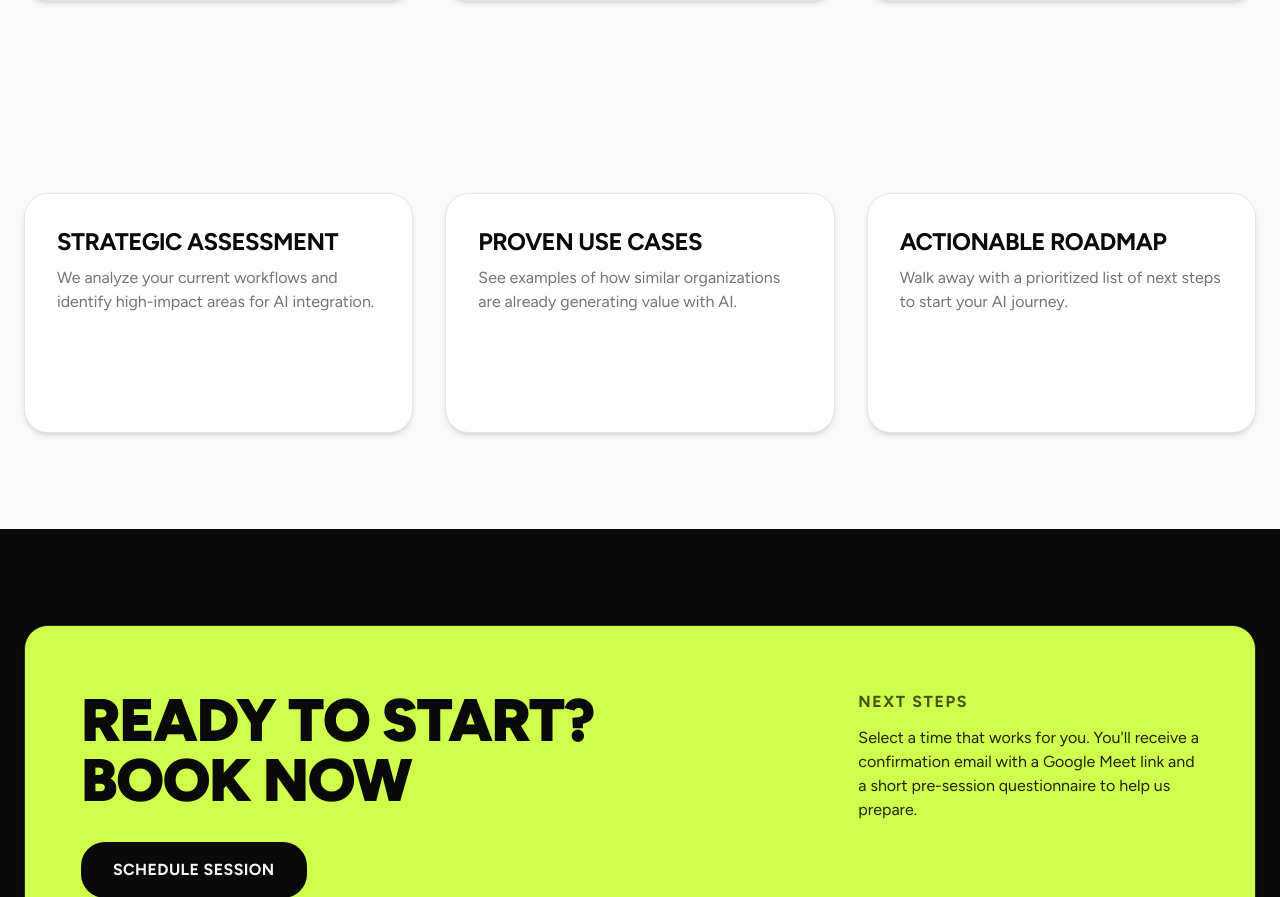
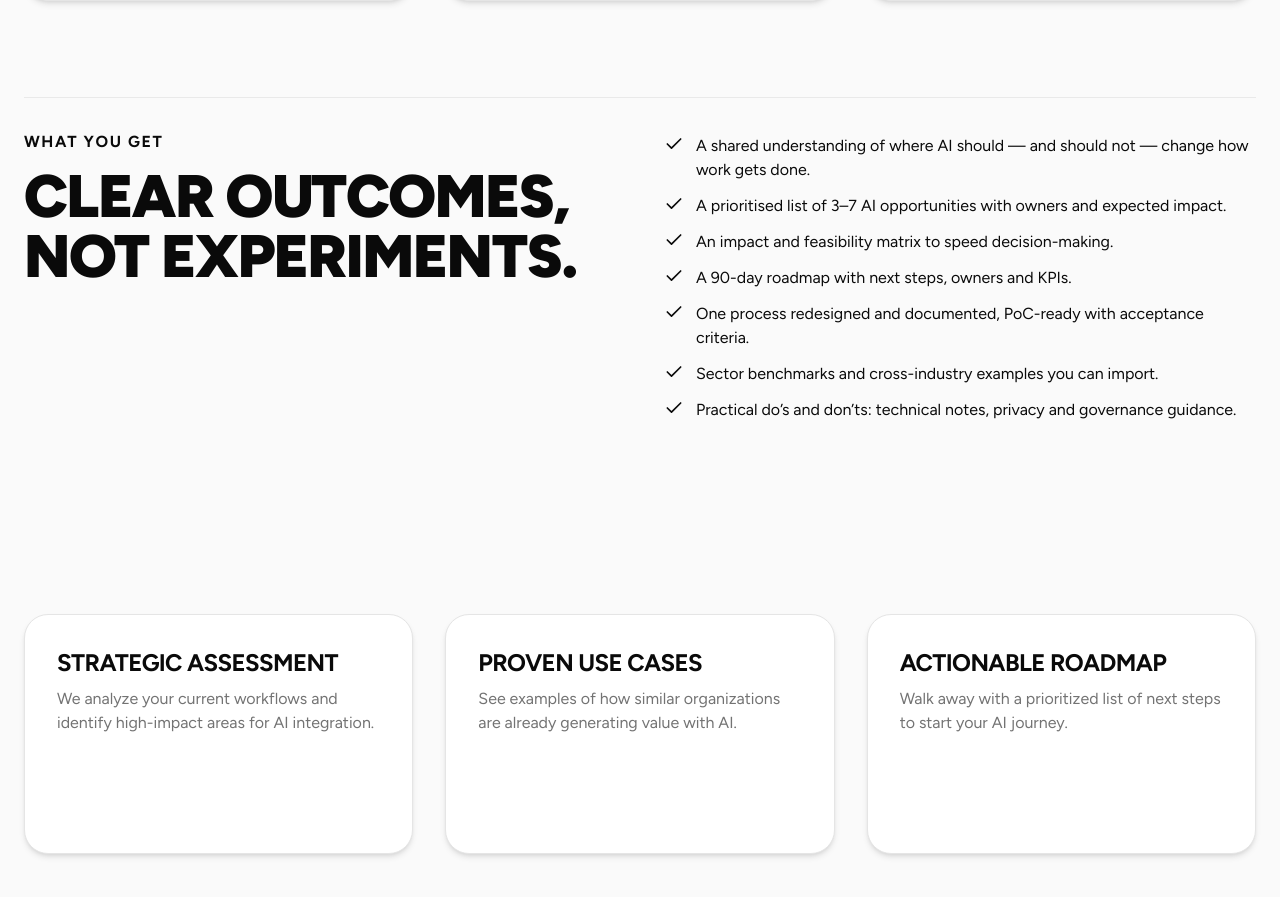
Before and after one commit to jaap-paaj/toc-website, a Next.js app: page /ai-opportunity-scan in a window 1280 px wide. Shown: the part 1823-2720 px from the top of the page. Built offline with nearby package versions, Linux system fonts and the light colour scheme; no server answers.

Commit message:
Feat: Add canonical 'How it works' section to AI Opportunity Scan

```diff
--- /dev/null
+++ b/src/app/_components/ai-opportunity-scan/modules/ScanWhatYouGetModule.tsx
@@ -0,0 +1,51 @@
+"use client";
+
+import { cn } from "@/lib/utils";
+import { spacing } from "@/design-system/tokens/spacing";
+import { typography } from "@/design-system/tokens/typography";
+import { scanContent } from "@/app/_content/ai-opportunity-scan";
+import { SectionEyebrow } from "@/design-system/components/SectionEyebrow";
+import { Heading, Text } from "@/design-system/components/Typography";
+import { CheckIcon } from "lucide-react";
+
+export function ScanWhatYouGetModule() {
+    return (
+        <section className={cn("w-full tone-light bg-background text-foreground", spacing.modulePadBottom.m)}>
+            <div className={cn("container mx-auto")}>
+                {/* Manual Split Layout (Reusing About/Approach "SectionHeader variant=split" logic) */}
+                <div className={cn(
+                    "w-full border-t border-border/80 pt-6 md:pt-8", /* lint:allowed - Divider manual spacing matching SectionHeader */
+                    "grid grid-cols-1 md:grid-cols-2 gap-6 md:gap-8 lg:gap-12 text-left" /* Split Standard */
+                )}>
+                    {/* Left Column: Identity */}
+                    <div className={spacing.stackSm}>
+                        <SectionEyebrow className={typography.variants.meta.eyebrow}>
+                            {scanContent.whatYouGet.eyebrow}
+                        </SectionEyebrow>
+                        <Heading
+                            level={2}
+                            size="section"
+                            className={cn("text-foreground max-w-xl")}
+                        >
+                            {scanContent.whatYouGet.title}
+                        </Heading>
+                    </div>
+
+                    {/* Right Column: Narrative (Checklist) */}
+                    <div className={cn("flex flex-col justify-start md:pt-1")}> {/* lint:allowed - Optical alignment matching SectionHeader */}
+                        <ul className={spacing.stackSm}>
+                            {scanContent.whatYouGet.description.map((item, i) => (
+                                <li key={i} className={cn("flex items-start gap-3")}> {/* lint:allowed - Checklist row gap */}
+                                    <CheckIcon className={cn("w-5 h-5 text-foreground shrink-0 mt-0.5")} /* lint:allowed - light variant checklist */ />
+                                    <Text className={typography.variants.body.md}>
+                                        {item}
+                                    </Text>
+                                </li>
+                            ))}
+                        </ul>
+                    </div>
+                </div>
+            </div>
+        </section>
+    );
+}
--- a/src/app/_content/ai-opportunity-scan.ts
+++ b/src/app/_content/ai-opportunity-scan.ts
@@ -60,6 +60,19 @@ export const scanContent = {
             }
         ]
     },
+    whatYouGet: {
+        eyebrow: "What you get",
+        title: "Clear outcomes, not experiments.",
+        description: [
+            "A shared understanding of where AI should — and should not — change how work gets done.",
+            "A prioritised list of 3–7 AI opportunities with owners and expected impact.",
+            "An impact and feasibility matrix to speed decision-making.",
+            "A 90-day roadmap with next steps, owners and KPIs.",
+            "One process redesigned and documented, PoC-ready with acceptance criteria.",
+            "Sector benchmarks and cross-industry examples you can import.",
+            "Practical do’s and don’ts: technical notes, privacy and governance guidance."
+        ]
+    },
     features: {
         items: [
             {
--- a/src/app/ai-opportunity-scan/page.tsx
+++ b/src/app/ai-opportunity-scan/page.tsx
@@ -2,6 +2,7 @@ import { PageLayout } from "@/design-system/components/Layout";
 import { ScanLandingHeroModule } from "@/app/_components/ai-opportunity-scan/modules/ScanLandingHeroModule";
 import { ScanStatementModule } from "@/app/_components/ai-opportunity-scan/modules/ScanStatementModule";
 import { ScanHowItWorksModule } from "@/app/_components/ai-opportunity-scan/modules/ScanHowItWorksModule";
+import { ScanWhatYouGetModule } from "@/app/_components/ai-opportunity-scan/modules/ScanWhatYouGetModule";
 import { ScanFeaturesModule } from "@/app/_components/ai-opportunity-scan/modules/ScanFeaturesModule";
 import { ScanFooterCtaModule } from "@/app/_components/ai-opportunity-scan/modules/ScanFooterCtaModule";
 import { Metadata } from "next";
@@ -17,6 +18,7 @@ export default function Page() {
             <ScanLandingHeroModule />
             <ScanStatementModule />
             <ScanHowItWorksModule />
+            <ScanWhatYouGetModule />
             <ScanFeaturesModule />
             <ScanFooterCtaModule />
         </PageLayout>
```
